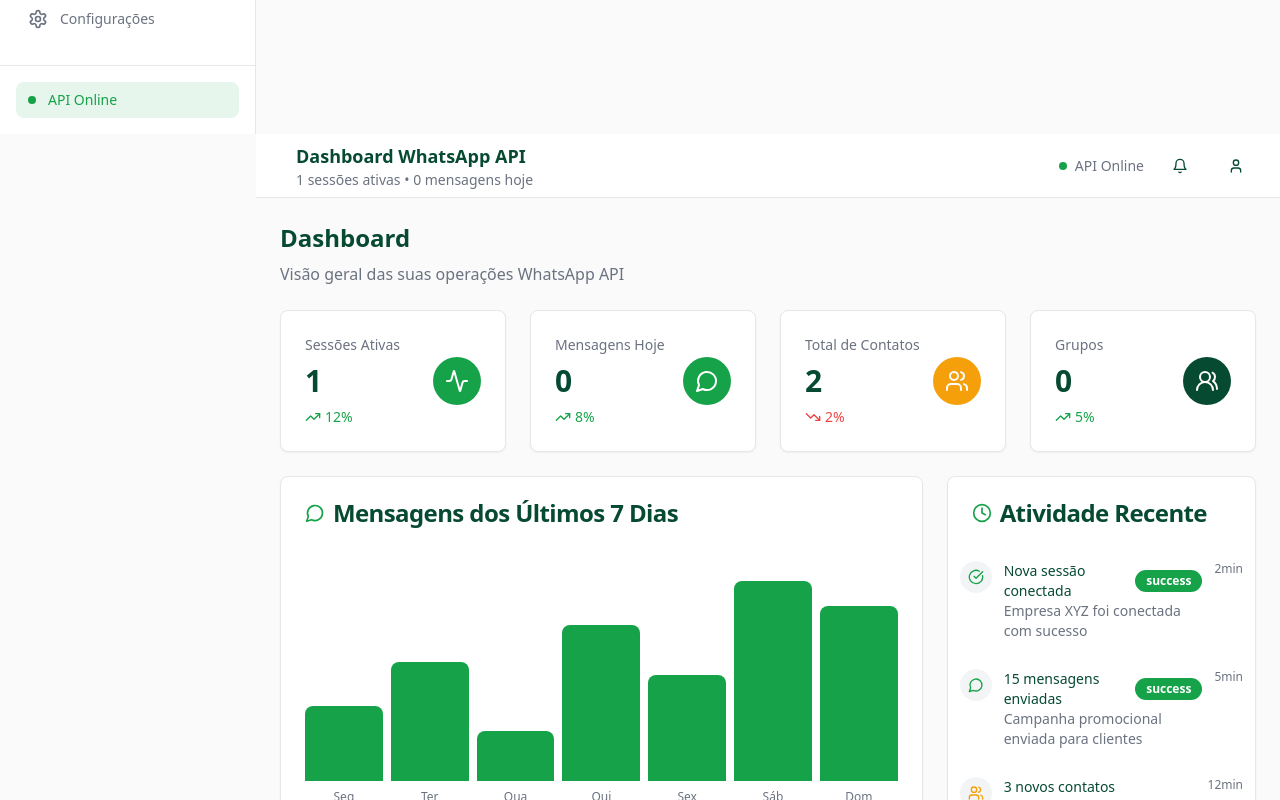
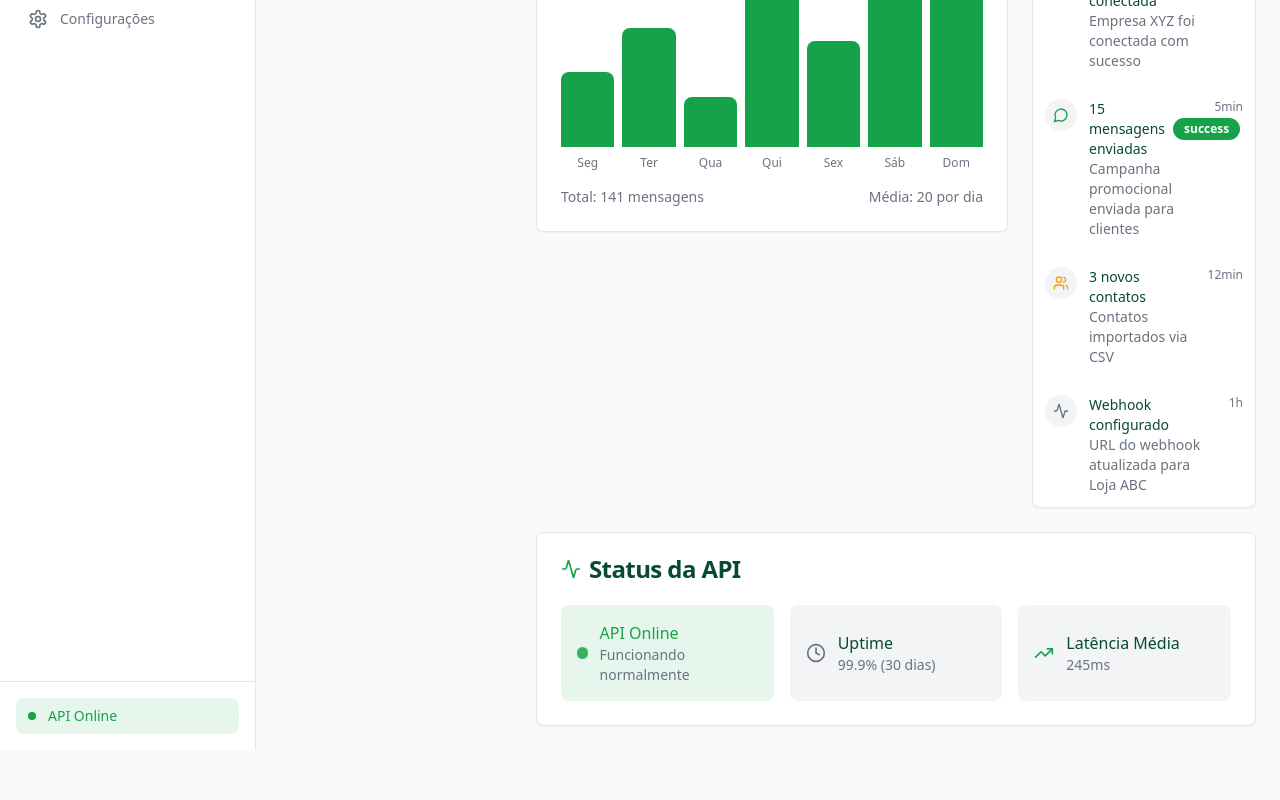
Before and after one commit to igorjeuhan/green-api-desk, a React (Vite) app: page / in a window 1280 px wide. Shown: the part 520-1320 px from the top of the page. After the commit the page ends 1270 px from the top, so only its background shows below. Built offline with nearby package versions, Linux system fonts and the light colour scheme.

Commit message:
Fix: Layout and Responsiveness Issues
The layout and responsiveness of the dashboard have been fixed. The user also inquired about the backend API readiness, which is not addressed in this commit.

```diff
--- a/src/App.tsx
+++ b/src/App.tsx
@@ -25,18 +25,20 @@ const App = () => (
         <Toaster />
         <Sonner />
         <BrowserRouter>
-          <Routes>
-            <Route path="/" element={<DashboardLayout><Dashboard /></DashboardLayout>} />
-            <Route path="/sessions" element={<DashboardLayout><Sessions /></DashboardLayout>} />
-            <Route path="/messages" element={<DashboardLayout><Messages /></DashboardLayout>} />
-            <Route path="/bulk-messages" element={<DashboardLayout><BulkMessages /></DashboardLayout>} />
-            <Route path="/contacts" element={<DashboardLayout><Contacts /></DashboardLayout>} />
-            <Route path="/groups" element={<DashboardLayout><Groups /></DashboardLayout>} />
-            <Route path="/webhooks" element={<DashboardLayout><Webhooks /></DashboardLayout>} />
-            <Route path="/logs" element={<DashboardLayout><Logs /></DashboardLayout>} />
-            <Route path="/settings" element={<DashboardLayout><Settings /></DashboardLayout>} />
-            <Route path="*" element={<NotFound />} />
-          </Routes>
+          <DashboardLayout>
+            <Routes>
+              <Route path="/" element={<Dashboard />} />
+              <Route path="/sessions" element={<Sessions />} />
+              <Route path="/messages" element={<Messages />} />
+              <Route path="/bulk-messages" element={<BulkMessages />} />
+              <Route path="/contacts" element={<Contacts />} />
+              <Route path="/groups" element={<Groups />} />
+              <Route path="/webhooks" element={<Webhooks />} />
+              <Route path="/logs" element={<Logs />} />
+              <Route path="/settings" element={<Settings />} />
+              <Route path="*" element={<NotFound />} />
+            </Routes>
+          </DashboardLayout>
         </BrowserRouter>
       </TooltipProvider>
     </WhatsAppProvider>
--- a/src/components/layout/DashboardLayout.tsx
+++ b/src/components/layout/DashboardLayout.tsx
@@ -10,16 +10,16 @@ export const DashboardLayout: React.FC<DashboardLayoutProps> = ({ children }) =>
   const [sidebarOpen, setSidebarOpen] = useState(false);
 
   return (
-    <div className="min-h-screen bg-background">
+    <div className="flex min-h-screen w-full bg-background">
       <Sidebar
         isOpen={sidebarOpen}
         onClose={() => setSidebarOpen(false)}
       />
 
-      <div className="md:ml-64">
+      <div className="flex-1 flex flex-col lg:ml-64">
         <Header onMenuClick={() => setSidebarOpen(true)} />
 
-        <main className="p-4 md:p-6">
+        <main className="flex-1 p-4 md:p-6 overflow-auto bg-background">
           {children}
         </main>
       </div>
--- a/src/components/layout/Header.tsx
+++ b/src/components/layout/Header.tsx
@@ -16,7 +16,7 @@ export const Header: React.FC<HeaderProps> = ({ onMenuClick }) => {
         <Button
           variant="ghost"
           size="icon"
-          className="md:hidden"
+          className="lg:hidden"
           onClick={onMenuClick}
         >
           <Menu className="w-5 h-5" />
--- a/src/components/layout/Sidebar.tsx
+++ b/src/components/layout/Sidebar.tsx
@@ -36,14 +36,14 @@ export const Sidebar: React.FC<SidebarProps> = ({ isOpen, onClose }) => {
       {/* Mobile backdrop */}
       {isOpen && (
         <div
-          className="fixed inset-0 bg-black bg-opacity-50 z-40 md:hidden"
+          className="fixed inset-0 bg-black bg-opacity-50 z-40 lg:hidden"
           onClick={onClose}
         />
       )}
 
       {/* Sidebar */}
       <div className={cn(
-        "fixed inset-y-0 left-0 z-50 w-64 bg-card border-r border-border transform transition-transform duration-300 ease-in-out md:translate-x-0 md:static md:inset-0",
+        "fixed inset-y-0 left-0 z-50 w-64 bg-card border-r border-border transform transition-transform duration-300 ease-in-out lg:translate-x-0 lg:static lg:inset-0",
         isOpen ? "translate-x-0" : "-translate-x-full"
       )}>
         <div className="flex flex-col h-full">
@@ -77,7 +77,7 @@ export const Sidebar: React.FC<SidebarProps> = ({ isOpen, onClose }) => {
                 }
                 onClick={() => {
                   // Close sidebar on mobile after navigation
-                  if (window.innerWidth < 768) {
+                  if (window.innerWidth < 1024) {
                     onClose();
                   }
                 }}
```
